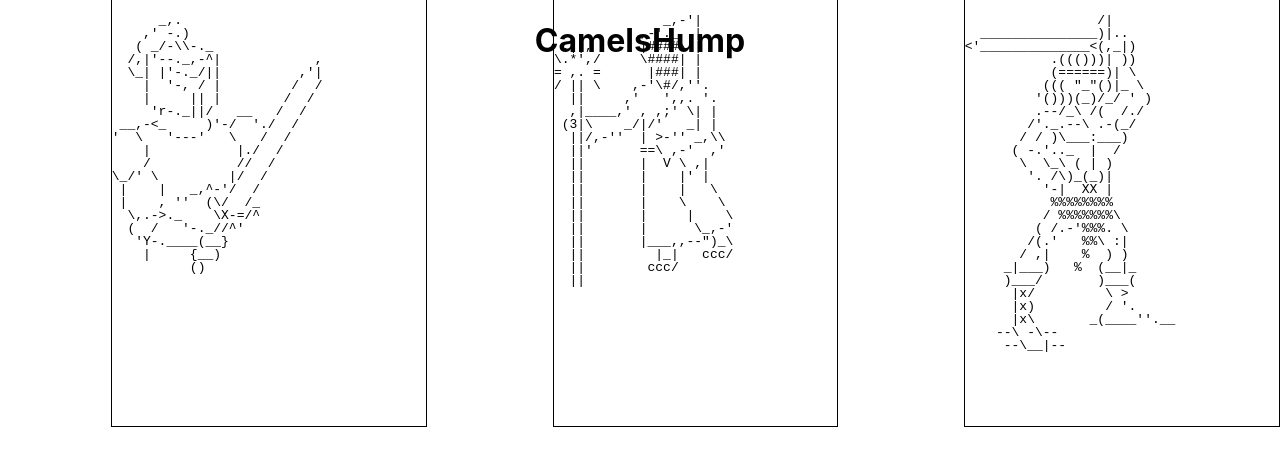
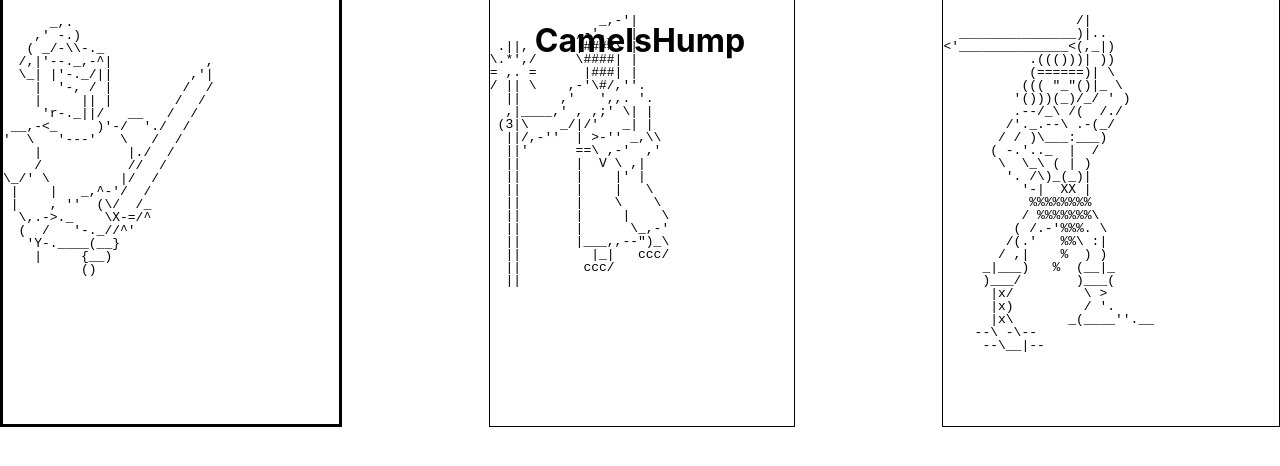
Before and after one commit to csci312a-f23/project-camelshump, a Next.js app: page /classSelect in a window 1280 px wide. Shown: the top 466 px of the page. Built offline with nearby package versions, Linux system fonts and the light colour scheme.

Commit message:
edited class css

```diff
--- a/src/styles/Classes.module.css
+++ b/src/styles/Classes.module.css
@@ -16,18 +16,18 @@
 }
 
 .warrior {
-  grid-column-start: 2;
-  grid-column-end: 3;
+  grid-column-start: 1;
+  grid-column-end: 2;
 }
 
 .mage {
-  grid-column-start: 4;
-  grid-column-end: 5;
+  grid-column-start: 3;
+  grid-column-end: 4;
 }
 
 .rogue {
-  grid-column-start: 6;
-  grid-column-end: 7;
+  grid-column-start: 5;
+  grid-column-end: 6;
 }
 
 .art {
```
